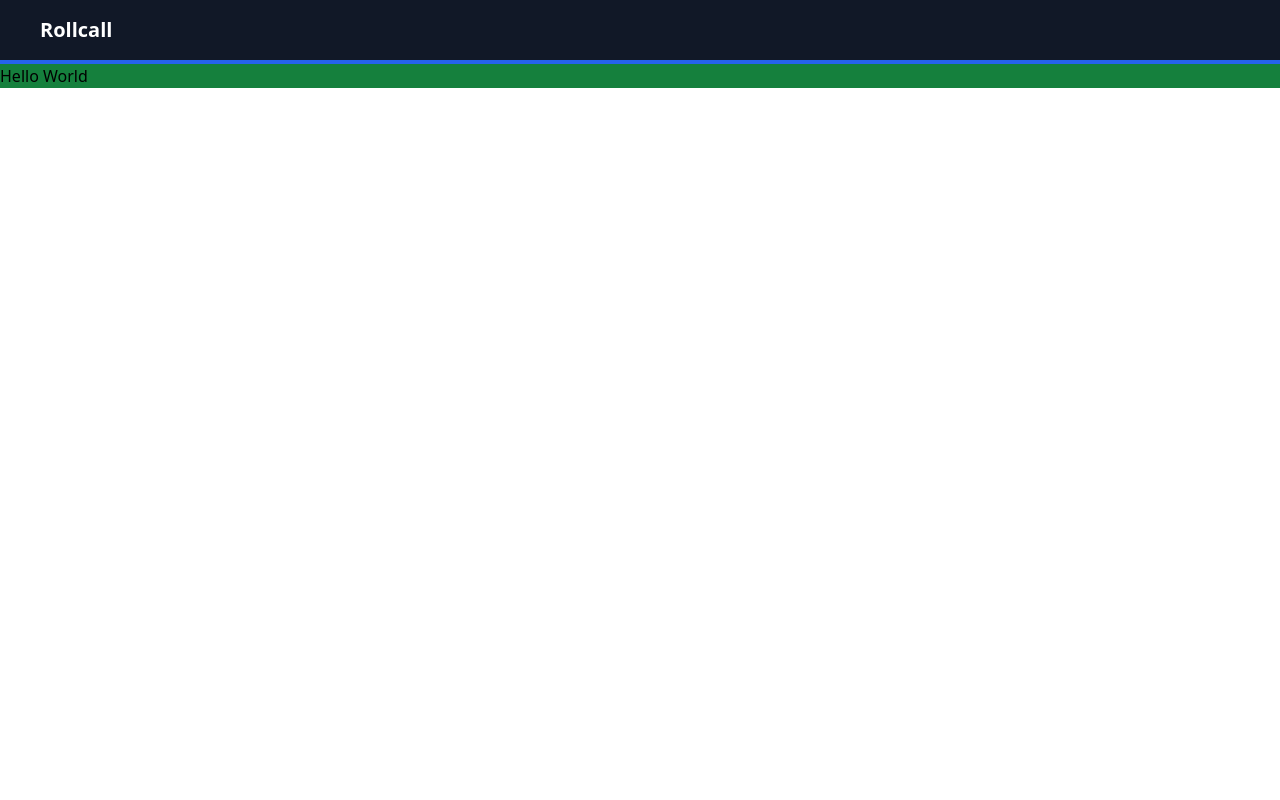
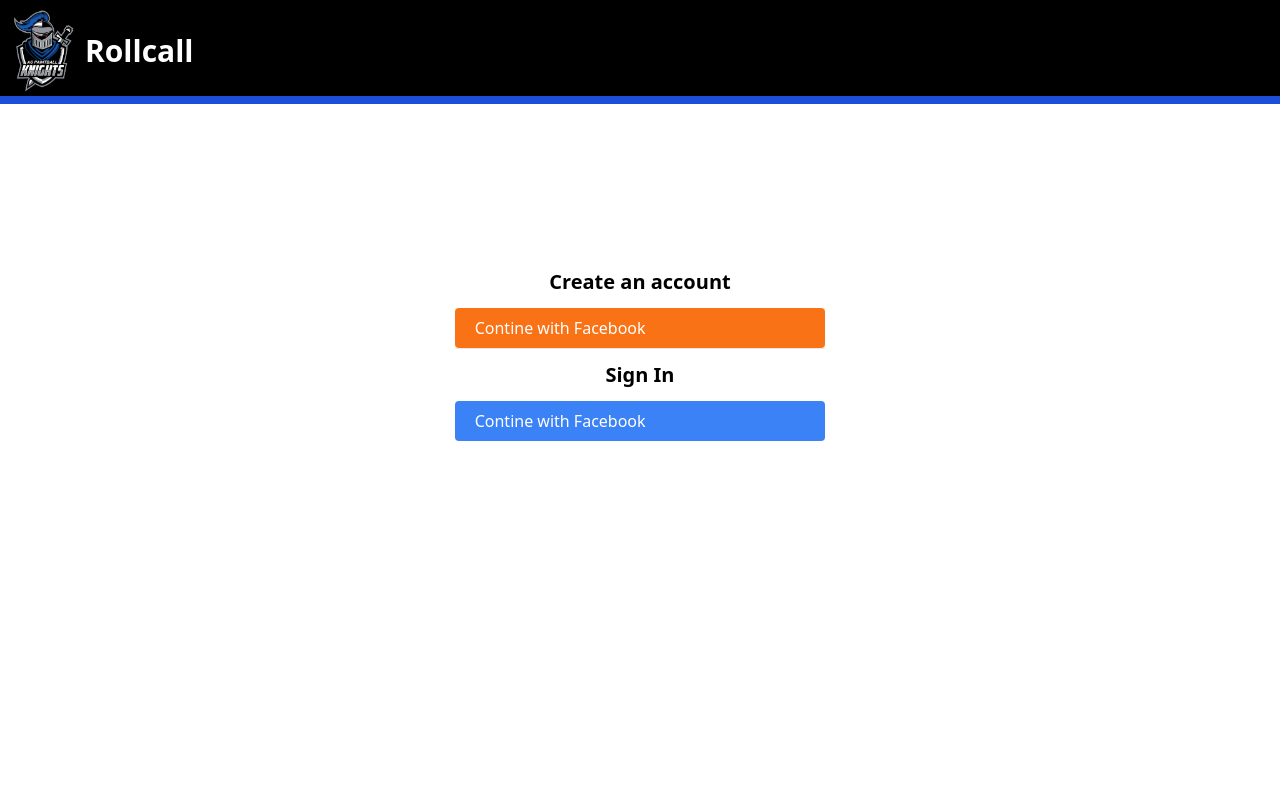
Before and after one commit to aaronmitchellvt/nextjs-rollcall, a Next.js app: page / in a window 1280 px wide. Shown: the top 800 px of the page. Built offline with nearby package versions, Linux system fonts and the light colour scheme; no server answers.

Commit message:
google auth and styling

```diff
--- /dev/null
+++ b/components/EventList.tsx
@@ -0,0 +1,37 @@
+import supabase from "@/lib/supabase";
+import { useQuery } from "react-query";
+import EventTile from "./EventTile";
+
+export interface EventListProps {}
+
+const EventList: React.FC<EventListProps> = () => {
+  //Get the list of events from table
+  const fetchEvents = async () => {
+    const { data } = await supabase.from("Events").select("*");
+    return data;
+  };
+  const { data, isLoading, isError } = useQuery({
+    queryKey: ["events"],
+    queryFn: () => fetchEvents(),
+  });
+
+  if(isError) {
+    return <h1>Uh oh, there was en error getting events..</h1>;
+  }
+
+  if (isLoading) {
+    return <h1>Fetching events..</h1>;
+  }
+
+  const events = data?.map((event) => {
+    return (
+      <EventTile title={event.title} date={event.date} id={event.id} />
+    )
+  })
+
+  return <div className="w-full grid grid-cols-1 sm:grid-cols-2 md:grid-cols-3 justify-items-center gap-4 mx-2">
+    {events}
+  </div>;
+};
+
+export default EventList;
--- /dev/null
+++ b/components/EventShowPage.tsx
@@ -0,0 +1,15 @@
+import { useRouter } from "next/router";
+
+export interface EventShowPageProps {
+}
+
+const EventShowPageProps: React.FC<EventShowPageProps> = () => {
+  const { query } = useRouter();
+
+
+  //Get data on specific event
+
+  return (<div className="bg-green-700"></div>);
+};
+
+export default EventShowPageProps;
--- /dev/null
+++ b/components/EventTile.tsx
@@ -0,0 +1,23 @@
+import Link from "next/link";
+
+export interface EventTileProps {
+  id: number;
+  title: string;
+  date: string;
+}
+
+const EventTile: React.FC<EventTileProps> = ({ title, date, id }) => {
+  return (
+    <div className="w-full aspect-square p-3 m-2 bg-black rounded flex flex-col items-center justify-center text-center">
+      <h1 className="text-2xl font-semibold text-white">{title}</h1>
+      <h3 className="text-lg font-semibold text-white">{date}</h3>
+      <Link href={`/events/${id}`}>
+        <button className="text-white rounded border-2 border-white p-2 mt-2 hover:bg-white hover:text-black hover:font-semibold">
+          More Info
+        </button>
+      </Link>
+    </div>
+  );
+};
+
+export default EventTile;
--- /dev/null
+++ b/components/SignIn.tsx
@@ -0,0 +1,50 @@
+import supabase from "../lib/supabase";
+
+interface SignInOrCreateAccountProps {}
+
+const SignInOrCreateAccount: React.FC<SignInOrCreateAccountProps> = () => {
+
+  const onCreateOrSignInAccount = async (e: React.SyntheticEvent) => {
+    e.preventDefault();
+    const { data, error } = await supabase.auth.signInWithOAuth({
+      provider: "google",
+    })
+    console.log("*data: ", data);
+    console.log("*error: ", error);
+  };
+
+  return (
+    <div className="grid place-items-center mt-16 pt-8 px-3">
+      <form
+        className="bg-white w-full sm:w-2/3 md:w-1/3 h-auto rounded mt-8 p-6"
+        onSubmit={onCreateOrSignInAccount}
+      >
+        <h1 className="text-black text-xl text-center font-bold pt-3">
+          Create an account
+        </h1>
+        <button
+          className="p-2 mt-3 w-full bg-orange-500 hover:bg-orange-600 text-white rounded"
+          type="submit"
+        >
+          <span className="flex justify-between items-center pr-3">
+            <p className="pl-3">Contine with Facebook</p>
+          </span>
+        </button>
+        <hr />
+        <h1 className="text-black text-xl text-center font-bold pt-3">
+          Sign In
+        </h1>
+        <button
+          className="p-2 mt-3 w-full bg-blue-500 hover:bg-blue-600 text-white rounded"
+          type="submit"
+        >
+          <span className="flex justify-between items-center pr-3">
+            <p className="pl-3">Contine with Facebook</p>
+          </span>
+        </button>
+      </form>
+    </div>
+  );
+};
+
+export default SignInOrCreateAccount;
--- a/components/layout/Footer.tsx
+++ b/components/layout/Footer.tsx
@@ -4,8 +4,8 @@ export interface FooterProps {}
 
 const Footer: React.FC<FooterProps> = () => {
   return (
-    <footer className="w-full h-16 bg-gray-900 shadow-md flex items-center px-4">
-      <div className="bg-blue-500 hover:bg-blue-400 hover:shadow-lg rounded-full m-3 p-3 h-8 w-8 flex justify-center items-center shadow">
+    <footer className="w-full h-16 bg-black shadow-md flex items-center px-4">
+      <div className="bg-blue-700 hover:bg-blue-600 hover:shadow-lg rounded-full m-3 p-3 h-8 w-8 flex justify-center items-center shadow">
         <Link href="https://github.com/aaronmitchellvt/your-next-hike">
           Git
         </Link>
--- a/components/layout/Navbar.tsx
+++ b/components/layout/Navbar.tsx
@@ -1,16 +1,30 @@
+import logo from "../../public/knights_snippet.png";
+import Image from "next/image";
+import Link from "next/link";
 
 export interface NavbarProps {}
 
 const Navbar: React.FC<NavbarProps> = () => {
   return (
-    <div className="w-full h-16 bg-gray-900 shadow">
-      <div className="flex items-center justify-between py-4 px-10">
-        <div className="text-white font-bold text-xl flex items-center">
-          Rollcall
+    <>
+      <div className="w-full h-24 bg-black shadow">
+        <div className="flex items-center pt-2">
+          <Image
+            src={logo}
+            alt="knights_logo"
+            width={85}
+            height={85}
+            className="ml-2"
+          />
+          <Link href="/">
+            <button>
+              <h1 className="text-white text-3xl font-bold">Rollcall</h1>
+            </button>
+          </Link>
         </div>
       </div>
-      <div className="h-2 w-full bg-blue-600"></div>
-    </div>
+      <div className="h-2 w-full bg-blue-700"></div>
+    </>
   );
 };
 
--- a/components/layout/PrimaryLayout.tsx
+++ b/components/layout/PrimaryLayout.tsx
@@ -1,16 +1,47 @@
+import supabase from "@/lib/supabase";
 import Head from "next/head";
+import { useQuery } from "react-query";
+import SignIn from "../SignIn";
 import Footer from "./Footer";
 import Navbar from "./Navbar";
 export interface IPrimaryLayout {}
 
 const PrimaryLayout: React.FC<IPrimaryLayout> = ({ children }) => {
+  //Get the user from the session, if there is no user then null is returned
+  const fetchUser = async () => {
+    const { data } = await supabase.auth.getUser();
+    return data;
+  };
+  //Call fetchUser and "wrap" the promise using react query to drive the UI
+  const { data, isLoading, isError } = useQuery({
+    queryKey: ["user"],
+    queryFn: () => fetchUser(),
+  });
+  const isLoggedIn = data?.user !== null && !isLoading && !isError;
+  console.log("isLoggedIn: ", isLoggedIn);
+
+  //What you see in the browser
+  let pageContent: React.ReactNode = <></>;
+  if (isLoading) {
+    pageContent = <h1>Loading..</h1>;
+  } else if (!isLoggedIn) {
+    pageContent = (
+      <>
+        <SignIn />
+      </>
+    );
+  } else if (isLoggedIn) {
+    pageContent = children;
+  }
   return (
     <>
       <Head>
         <title>Rollcall</title>
       </Head>
       <Navbar />
-      <main className="flex flex-col h-screen justify-between">{children}</main>
+      <main className="flex flex-col h-screen w-full justify-between">
+        {pageContent}
+      </main>
       <Footer />
     </>
   );
--- a/lib/supabase.ts
+++ b/lib/supabase.ts
@@ -4,6 +4,8 @@ const url = process.env.NEXT_PUBLIC_SUPABASE_URL as string;
 const key = process.env.NEXT_PUBLIC_SUPABASE_ANON_KEY as string;
 
 console.log("url: ", url);
+console.log("key: ", key);
+
 const supabase = createClient(url, key);
 
 export default supabase;
--- /dev/null
+++ b/pages/events/[eventId].tsx
@@ -0,0 +1,76 @@
+import PrimaryLayout from "@/components/layout/PrimaryLayout";
+import supabase from "@/lib/supabase";
+import { useRouter } from "next/router";
+import { useQuery } from "react-query";
+import { NextPageWithLayout } from "../page";
+
+export interface EventDetailsProps {}
+
+const EventDetails: NextPageWithLayout<EventDetailsProps> = () => {
+  const router = useRouter();
+  const eventId = router.query.eventId;
+
+  //Fetch event details
+  const fetchEventDetails = async () => {
+    let { data, error } = await supabase
+      .from("Events")
+      .select("*")
+      .eq("id", String(eventId));
+    return data;
+  };
+  const {
+    isError: eventError,
+    isLoading: eventLoading,
+    data: eventData,
+  } = useQuery({
+    queryKey: ["eventDetails"],
+    queryFn: () => fetchEventDetails(),
+  });
+
+  const fetchEventPlayers = async () => {
+    let { data, error } = await supabase
+      .from("Joined_Players")
+      .select("*")
+      .eq("event_id", String(eventId));
+    return data;
+  };
+  const { isError, isLoading, data } = useQuery({
+    queryKey: ["eventPlayers"],
+    queryFn: () => fetchEventPlayers(),
+  });
+
+  console.log("response: ", data);
+
+  if (eventError) {
+    return <h1>Uh uh, there was an error getting event details.</h1>;
+  }
+
+  if (eventLoading) {
+    return <h1>Fetching event details..</h1>;
+  }
+
+  return (
+    <div className="bg-gray-200 h-screen flex flex-col items-center pt-3">
+      <h1 className="text-2xl font-semibold">
+        {eventData![0].title} on {eventData![0].date}
+      </h1>
+      <h2 className="text-xl">These players will be there</h2>
+      <ul>
+        {data?.map((user) => {
+          return <li>id: {user.user_id}</li>
+        })}
+      </ul>
+    </div>
+  );
+};
+
+export default EventDetails;
+
+EventDetails.getLayout = (page) => {
+  return <PrimaryLayout>{page}</PrimaryLayout>;
+};
+
+export interface eventDetails {
+  title?: string;
+  date?: string;
+}
--- a/pages/index.tsx
+++ b/pages/index.tsx
@@ -1,20 +1,18 @@
-import PrimaryLayout from '@/components/layout/PrimaryLayout';
-import Head from 'next/head'
-import Image from 'next/image'
-import { NextPageWithLayout } from './page';
-
+import EventList from "@/components/EventList";
+import PrimaryLayout from "@/components/layout/PrimaryLayout";
+import { NextPageWithLayout } from "./page";
 
 const Home: NextPageWithLayout = () => {
   return (
     <>
-      <main className="bg-green-700">
-        <div>
-          Hello World
+      <main className="bg-gray-200 h-full overflow-y-scroll">
+        <div className="m-4 p-2">
+          <EventList />
         </div>
       </main>
     </>
-  )
-}
+  );
+};
 
 export default Home;
 
```
Also changed, not shown: public/knights_snippet.png (added).
